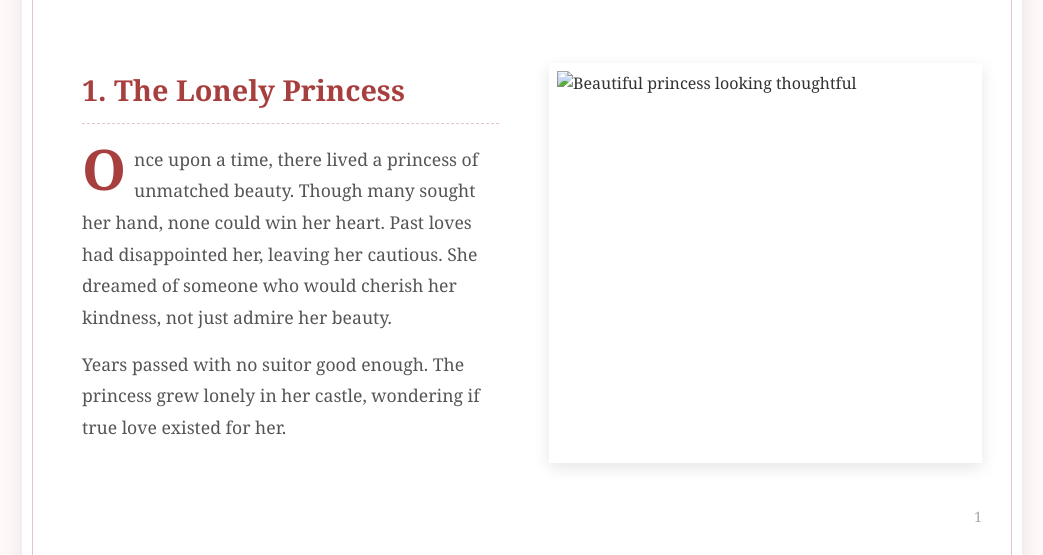
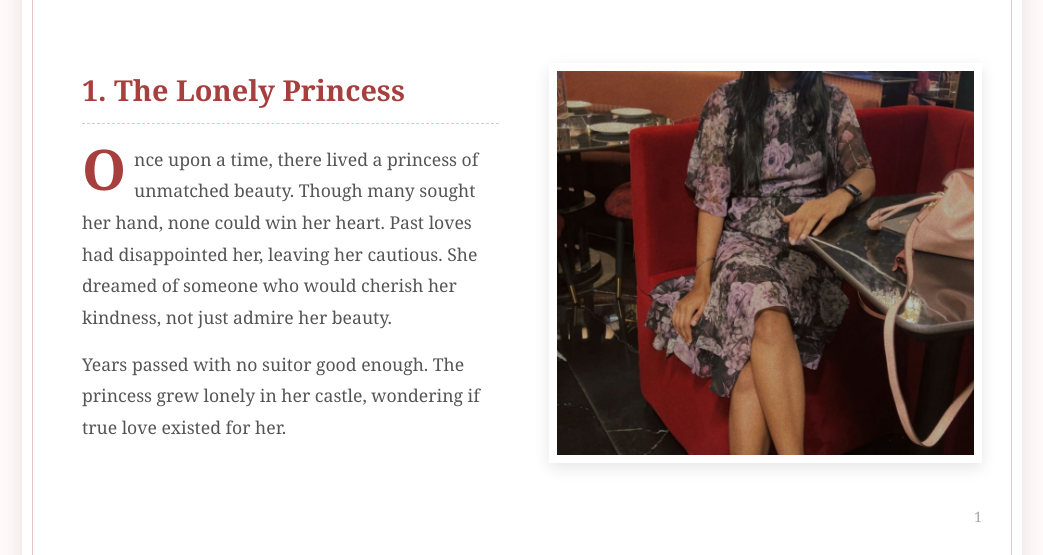
Before and after one commit to atharvapatil000/site, a plain HTML site: page index.html in a window 1280 px wide. Shown: the part 222-777 px from the top of the page, without its empty margins (118-1161 px from the left). Drawn offline with Linux system fonts and the light colour scheme.

Commit message:
Update index.html

```diff
--- a/index.html
+++ b/index.html
@@ -249,7 +249,7 @@
         <section class="story-page">
             <div class="page-content">
                 <div class="page-image">
-                    <img src="princc.jpeg.jpeg" alt="Beautiful princess looking thoughtful">
+                    <img src="princc.jpeg" alt="Beautiful princess looking thoughtful">
                 </div>
                 <div class="page-text">
                     <h2 class="page-title">1. The Lonely Princess</h2>
```
